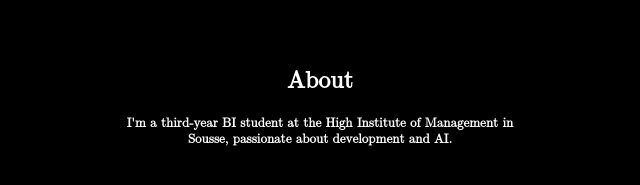
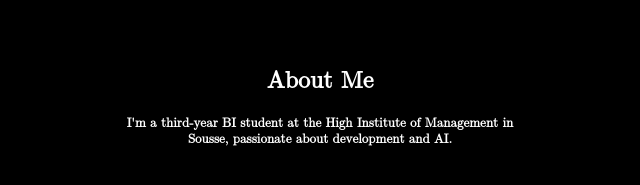
Before and after one commit to Zanina-Ala/projet2, a plain HTML site: page index.html in a window 1280 px wide. Shown: the part 491-676 px from the top of the page, 320-960 px from the left. Drawn offline with Linux system fonts and the light colour scheme.

Commit message:
change html file

```diff
--- a/index.html
+++ b/index.html
@@ -34,7 +34,7 @@
 
 
         <section class="secondeSection">
-            <h1 id="about">About</h1>
+            <h1 id="about">About Me</h1>
             <h2 class="text">I'm a third-year BI student at the High Institute of Management in Sousse,
                 passionate about  development and AI.</h2>
             <div class="div1">
```
